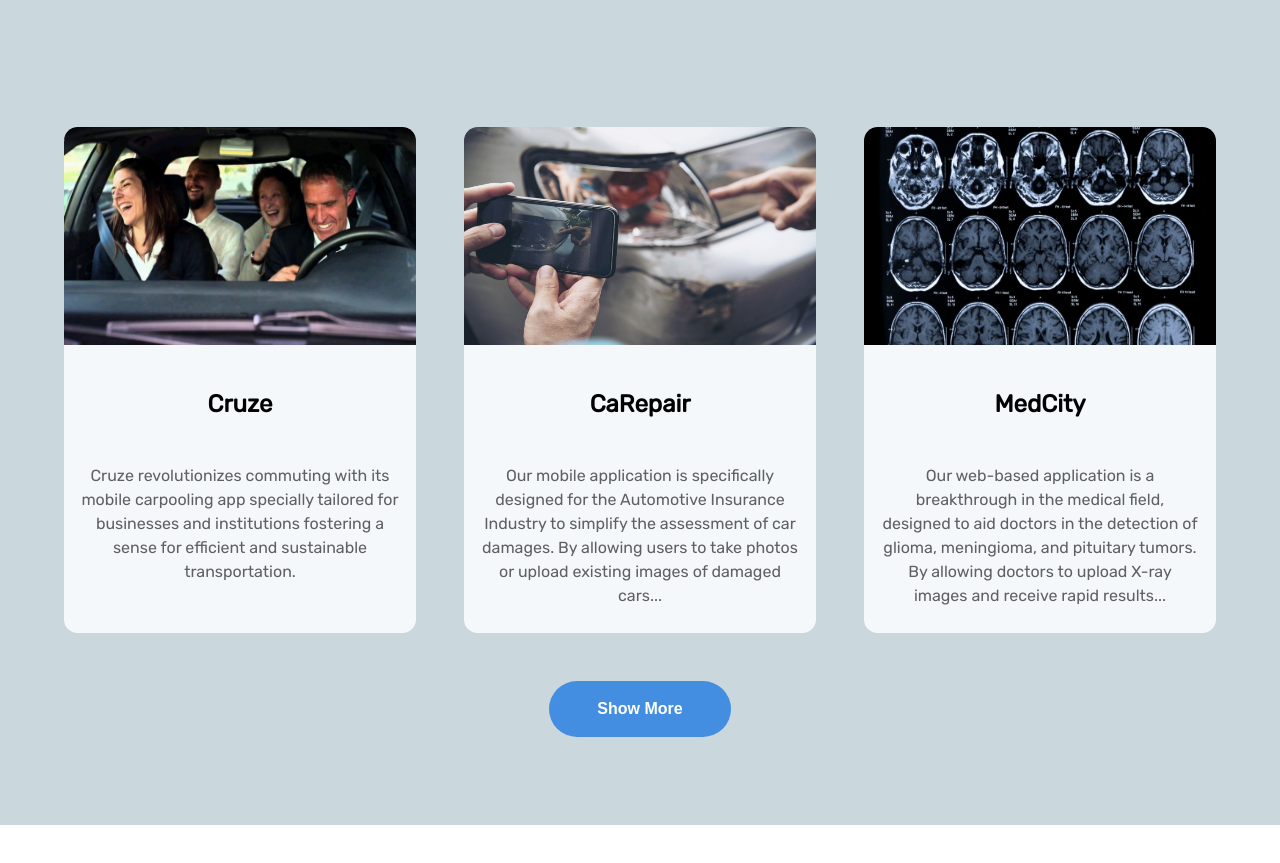
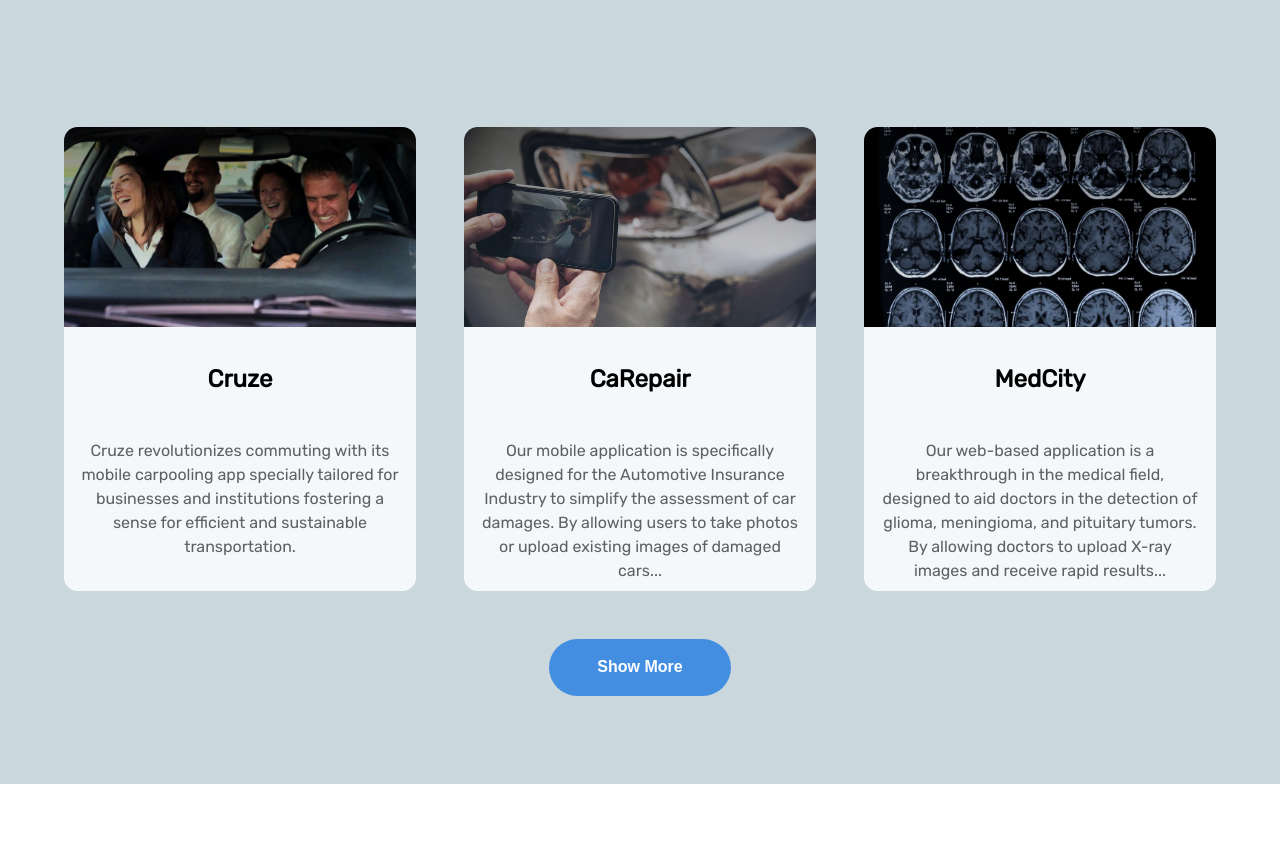
Before and after one commit to Skyeex-org/Skyeex-org.github.io, a Next.js app: page / in a window 1280 px wide. Shown: the part 2452-3315 px from the top of the page. Built offline with nearby package versions, Linux system fonts and the light colour scheme.

Commit message:
SKW-20 | Updates

```diff
--- a/src/components/ProjectCard/ProjectCard.css.tsx
+++ b/src/components/ProjectCard/ProjectCard.css.tsx
@@ -55,9 +55,12 @@ export const ProjectCardWrapperContainer = styled.div`
     }
 `;
 
-export const ProjectCardImage = styled.img`
+export const ProjectCardImage = styled.div<{ imageSource: string }>`
     width: 100%;
-    height: 43%;
+    height: 12.5rem;
+    background-image: linear-gradient(to bottom, rgba(0, 0, 0, 0.5), rgba(0, 0, 0, 0)), url(${(props) => props.imageSource});
+    background-size: cover;
+    background-position: center;
 `;
 
 export const ProjectCardDescription = styled.p`
--- a/src/components/ProjectCard/ProjectCard.tsx
+++ b/src/components/ProjectCard/ProjectCard.tsx
@@ -1,7 +1,7 @@
 import React, { FC } from "react";
 import {
     ProjectCardImage, ProjectCardTitle, ProjectCardWrapper,
-    ProjectCardWrapperContainer, ProjectCardDescription
+    ProjectCardWrapperContainer, ProjectCardDescription,
 } from "@components/components/ProjectCard/ProjectCard.css";
 import { SeparatorSpace, SeparatorMargin } from "@components/components/GeneralStyleSheet/GeneralStyleSheet";
 import { useGetScreenSize } from "@components/utils/useGetScreenSize";
@@ -21,7 +21,7 @@ export const ProjectCard: FC<ProjectCardType> = ({ project }) => {
 
     return (
         <ProjectCardWrapper onClick={project.isDetailPageEnabled ? handleProjectCardClick : () => null}>
-            <ProjectCardImage src={project.icon} />
+            <ProjectCardImage imageSource={project.icon} />
             <SeparatorMargin marginValue={0.5} />
             <ProjectCardWrapperContainer>
                 <ProjectCardTitle>{project.title}</ProjectCardTitle>
```
